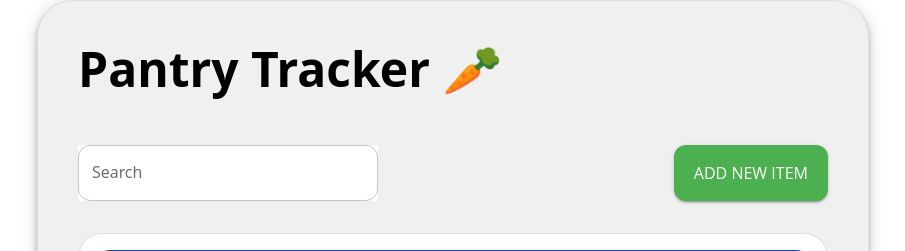
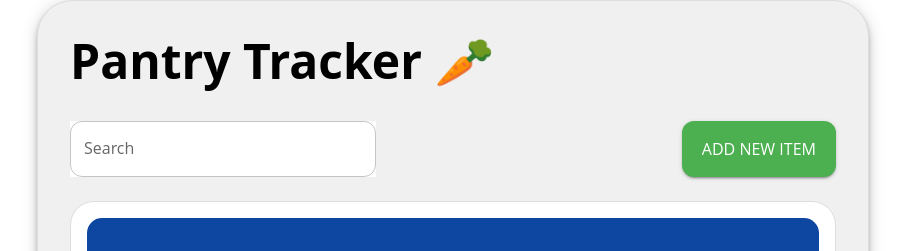
Before and after one commit to ssyquia/pantry-tracker, a Next.js app: page / in a window 1280 px wide. Shown: the top 251 px of the page, without its empty margins (187-1092 px from the left). Built offline with nearby package versions, Linux system fonts and the light colour scheme; no server answers; the database is empty.

Commit message:
attempted to fix paddings

```diff
--- a/src/app/page.js
+++ b/src/app/page.js
@@ -171,14 +171,14 @@ export default function Home() {
           className={isShortScreen ? 'short-screen-card' : ''}
           sx={{
             width: { xs: '100%', sm: '85%', md: '65%' },
-            p: { xs: 2, sm: 4, md: 5 },
+            p: { xs: 2, sm: 3, md: 4 },
             bgcolor: isMobile ? 'transparent' : '#F0F0F0',
             boxShadow: isMobile ? 'none' : 6,
             borderRadius: isMobile ? 0 : 3,
             border: isMobile ? 'none' : '1px solid #ddd',
           }}
         >
-          <Typography variant="h1" color="black" mb={6} fontWeight="bold">
+          <Typography variant="h1" color="black" mb={4} fontWeight="bold">
             Pantry Tracker 🥕
           </Typography>
           <Modal
@@ -214,7 +214,7 @@ export default function Home() {
               </Stack>
             </Box>
           </Modal>
-          <Box display="flex" justifyContent="space-between" mb={4}>
+          <Box display="flex" justifyContent="space-between" mb={3}>
             <TextField
               label="Search"
               variant="outlined"
```
